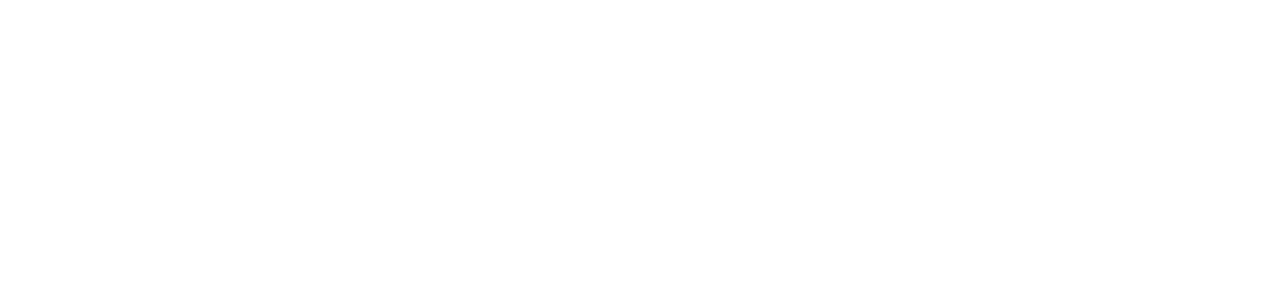
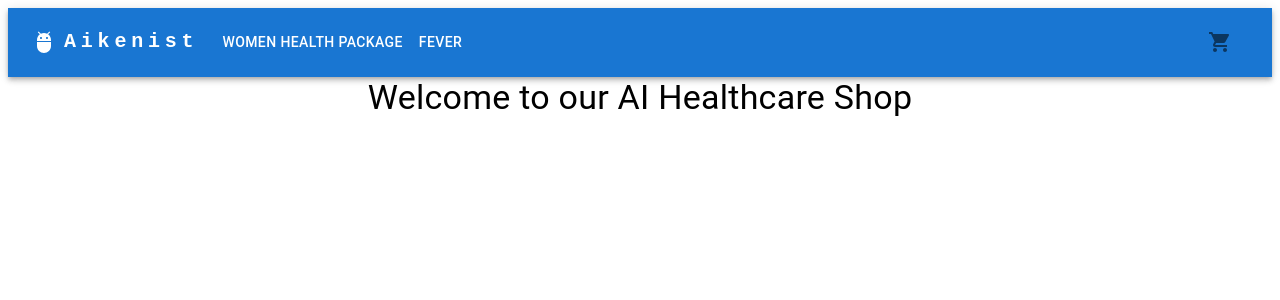
Before and after one commit to nagar2817/Health-Products, a React (Create React App) app: page / in a window 1280 px wide. Before the commit this address had no page. Shown: the top 300 px of the page. Built offline with nearby package versions, Linux system fonts and the light colour scheme.

Commit message:
2 files modified, 1 deleted

```diff
--- a/src/Components/Home.js
+++ b/src/Components/Home.js
@@ -6,17 +6,14 @@
 import CardContent from '@mui/material/CardContent';
 import Button from '@mui/material/Button';
 import LandingPage from './Hero';
-import ParticleBackground from './ParticleBackground.js';
 
 
 function Home() {
   return (
     <Container>
       <Typography variant="h4" component="h1" align="center" gutterBottom>
-        Welcome to our AI Healthcare Startup
+        Welcome to our AI Healthcare Shop
       </Typography>
-    <ParticleBackground />
-
     </Container>
   );
 }
--- a/src/Components/ParticleBackground.js
+++ /dev/null
@@ -1,29 +0,0 @@
-import React, { useEffect } from 'react';
-import * as tsParticles from 'tsparticles-engine';
-
-const ParticleBackground = () => {
-  useEffect(() => {
-    const particlesContainer = document.getElementById('particles-container');
-
-    if (particlesContainer) {
-      tsParticles.init({
-        container: particlesContainer,
-        // Add your configuration options here
-        particles: {
-          number: {
-            value: 80,
-            density: {
-              enable: true,
-              value_area: 800,
-            },
-          },
-          // Add more particle options as needed
-        },
-      });
-    }
-  }, []);
-
-  return <div id="particles-container" />;
-};
-
-export default ParticleBackground;
--- a/src/style.css
+++ b/src/style.css
@@ -3,3 +3,10 @@
   font-family: -apple-system, BlinkMacSystemFont, 'Segoe UI', Roboto, Oxygen,
     Ubuntu, Cantarell, 'Open Sans', 'Helvetica Neue', sans-serif;
 }
+body {
+  background: linear-gradient(to bottom right, #ff7f50, #ff4b2b, #ff0080);
+  /* Replace the color codes and direction with your desired gradient */
+  height: 100vh;
+  margin: 0;
+  padding: 0;
+}
```
